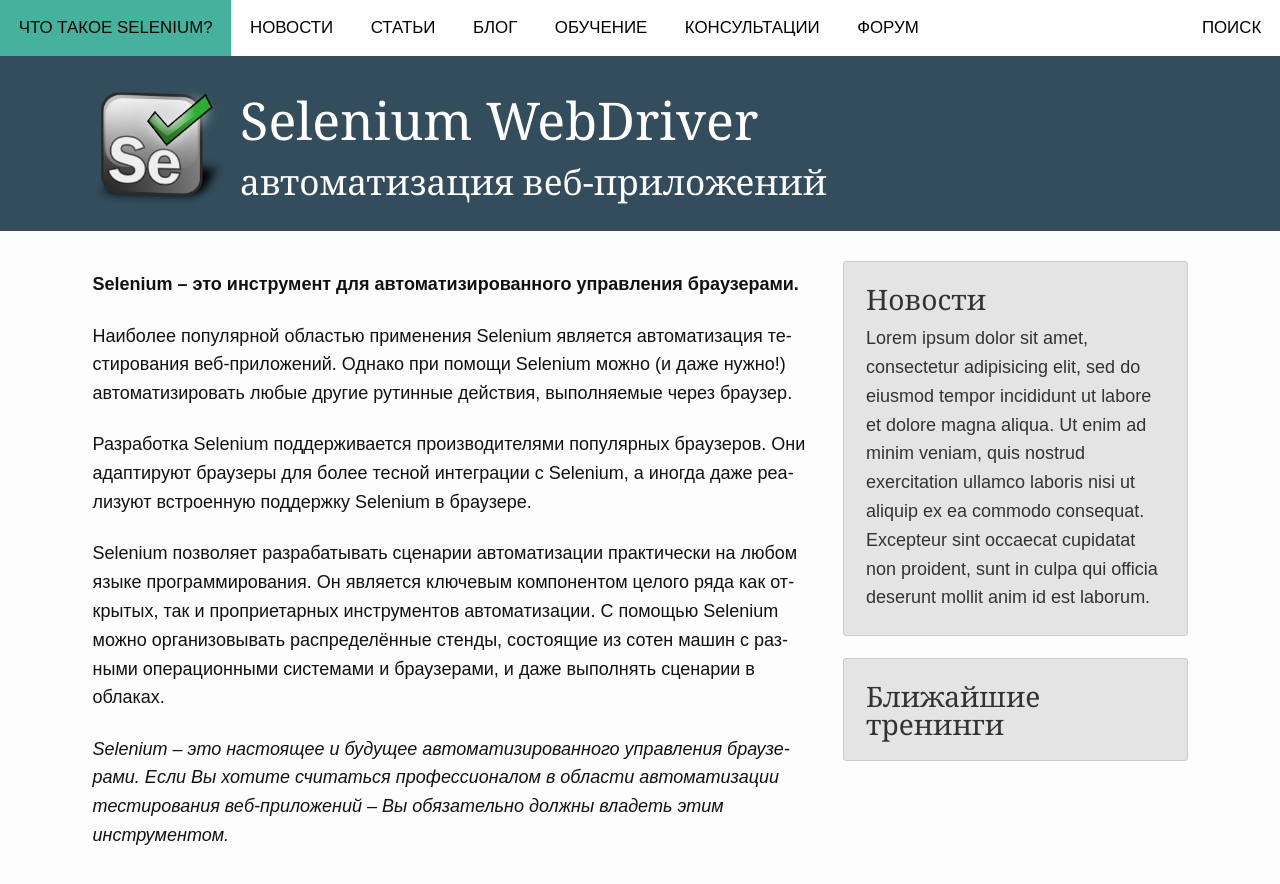
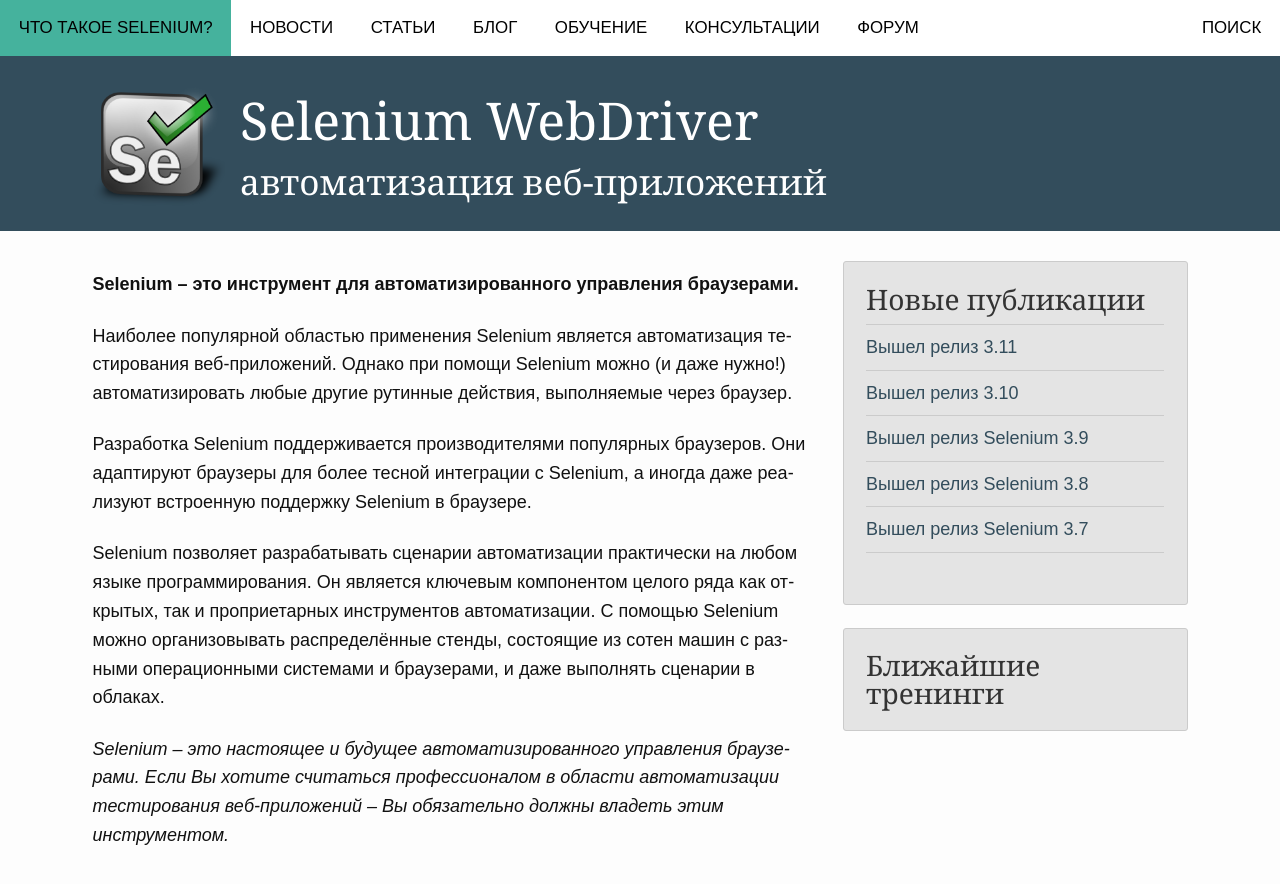
Before and after one commit to mycr7/selenium.ru, a Jekyll site: the page built from pages/pages-root-folder/index.md, in a window 1280 px wide and 900 px high. Shown: the top 884 px of the window. Built offline with Jekyll 4.4.1, drawn with Linux system fonts in a browser that asks for light colours.

Commit message:
Implementing news in sidebar

```diff
--- a/_includes/_sidebar.html
+++ b/_includes/_sidebar.html
@@ -1,11 +1,7 @@
 <aside>
 	<div class="panel radius">
-		<h3>Новости</h3>
-		<p>
-			Lorem ipsum dolor sit amet, consectetur adipisicing elit, sed do eiusmod tempor incididunt ut labore et dolore magna aliqua. Ut enim ad minim veniam, quis nostrud exercitation ullamco laboris nisi ut aliquip ex ea commodo consequat.
-
-			Excepteur sint occaecat cupidatat non proident, sunt in culpa qui officia deserunt mollit anim id est laborum.
-		</p>
+		<h3>Новые публикации</h3>
+		{% include list-recent entries=5 %}
 	</div>
 	<div class="panel radius">
 		<h3>Ближайшие тренинги</h3>
--- /dev/null
+++ b/_includes/list-recent
@@ -0,0 +1,21 @@
+{% comment %}
+*
+*   This include lets you loop through a collection to list
+*   all entries in that collection.
+*
+*   If you set »published: false« in front matter of a collection page
+*   the page gots filtered out via unless
+*
+*   Example: {% include list-recent entries=5 %}
+*
+{% endcomment %}
+
+<ul class="side-nav">
+  {% assign pages = site.documents | sort: 'date' | reverse %}
+  {% for page in pages limit:include.entries %}
+    {% unless page.published == false %}
+    <li><a href="{{ site.url }}{{ page.url }}">{{ page.title }}</a></li>
+    {% endunless %}
+  {% endfor %}
+  <li>&nbsp;</li>
+</ul>
```
